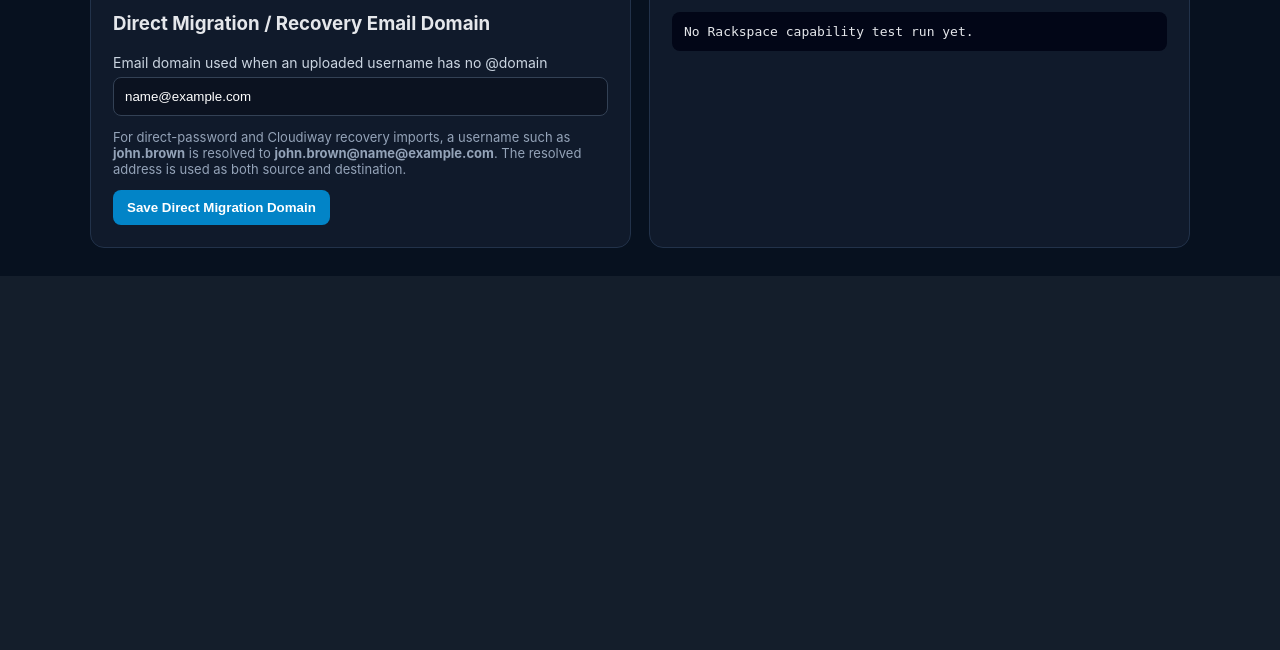
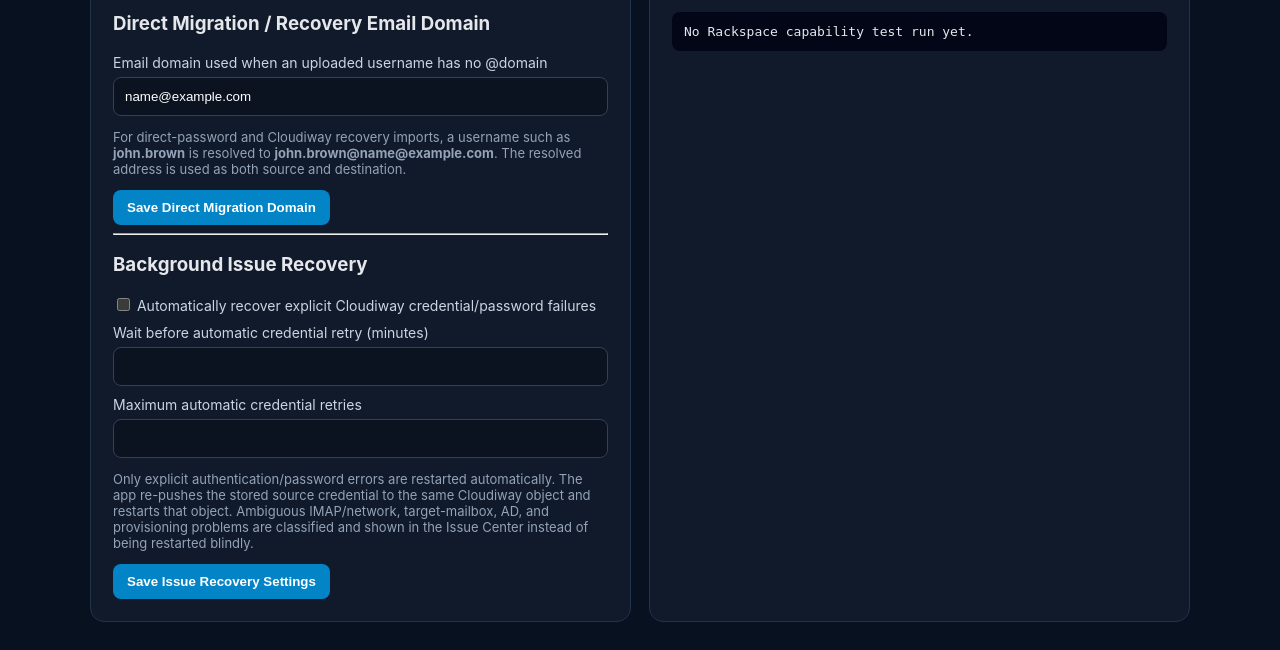
Before and after one commit to nigelebrown/cloudiway-migration-manager, a FastAPI app: template app/templates/settings.html in a window 1280 px wide. Shown: the part 794-1444 px from the top of the page. Before the commit the page ends 1070 px from the top, so only its background shows below. Run offline with FastAPI, Linux system fonts and the light colour scheme; the template is opened without the code that fills it: most values are stand-ins (such as "Sample title", 1, 10 or a date in 2020); parts of the project's set-up code (start-up, migrations or seed data) failed here and were passed over.

Commit message:
Add background issue recovery controls to settings

```diff
--- a/app/templates/settings.html
+++ b/app/templates/settings.html
@@ -40,6 +40,14 @@
 <input name="email_domain" value="{{direct_email_domain}}" placeholder="jcf.gov.jm" required></div>
 <p class="hint">For direct-password and Cloudiway recovery imports, a username such as <b>john.brown</b> is resolved to <b>john.brown@{{direct_email_domain}}</b>. The resolved address is used as both source and destination.</p>
 <button>Save Direct Migration Domain</button>
+</form>
+<hr><h3>Background Issue Recovery</h3>
+<form method="post" action="/settings/issue-recovery">
+<div class="field"><label><input style="width:auto" type="checkbox" name="enabled" value="1" {% if issue_auto_recovery_enabled %}checked{% endif %}> Automatically recover explicit Cloudiway credential/password failures</label></div>
+<div class="field"><label>Wait before automatic credential retry (minutes)</label><input name="retry_delay_minutes" type="number" min="1" max="60" value="{{issue_credential_retry_delay_minutes}}" required></div>
+<div class="field"><label>Maximum automatic credential retries</label><input name="retry_max" type="number" min="1" max="10" value="{{issue_credential_retry_max}}" required></div>
+<p class="hint">Only explicit authentication/password errors are restarted automatically. The app re-pushes the stored source credential to the same Cloudiway object and restarts that object. Ambiguous IMAP/network, target-mailbox, AD, and provisioning problems are classified and shown in the Issue Center instead of being restarted blindly.</p>
+<button>Save Issue Recovery Settings</button>
 </form>
 </div>
 
```
